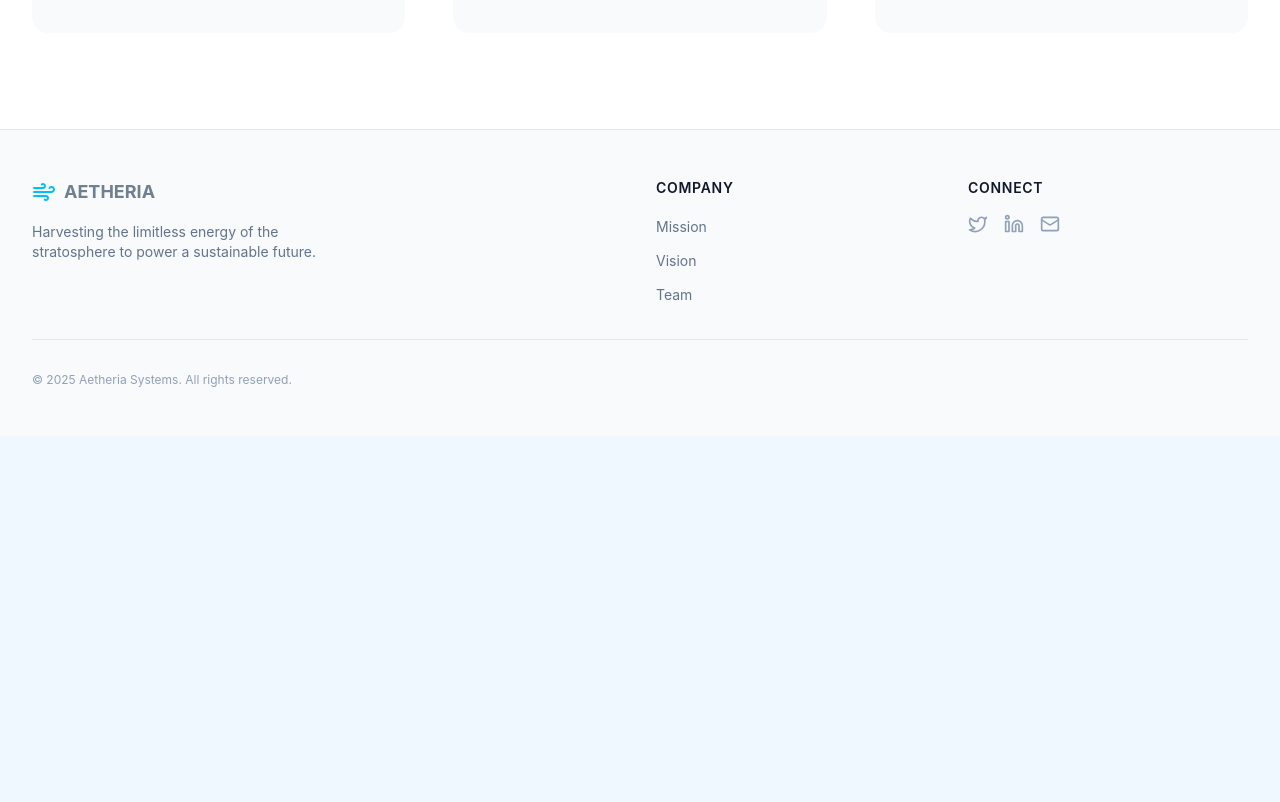
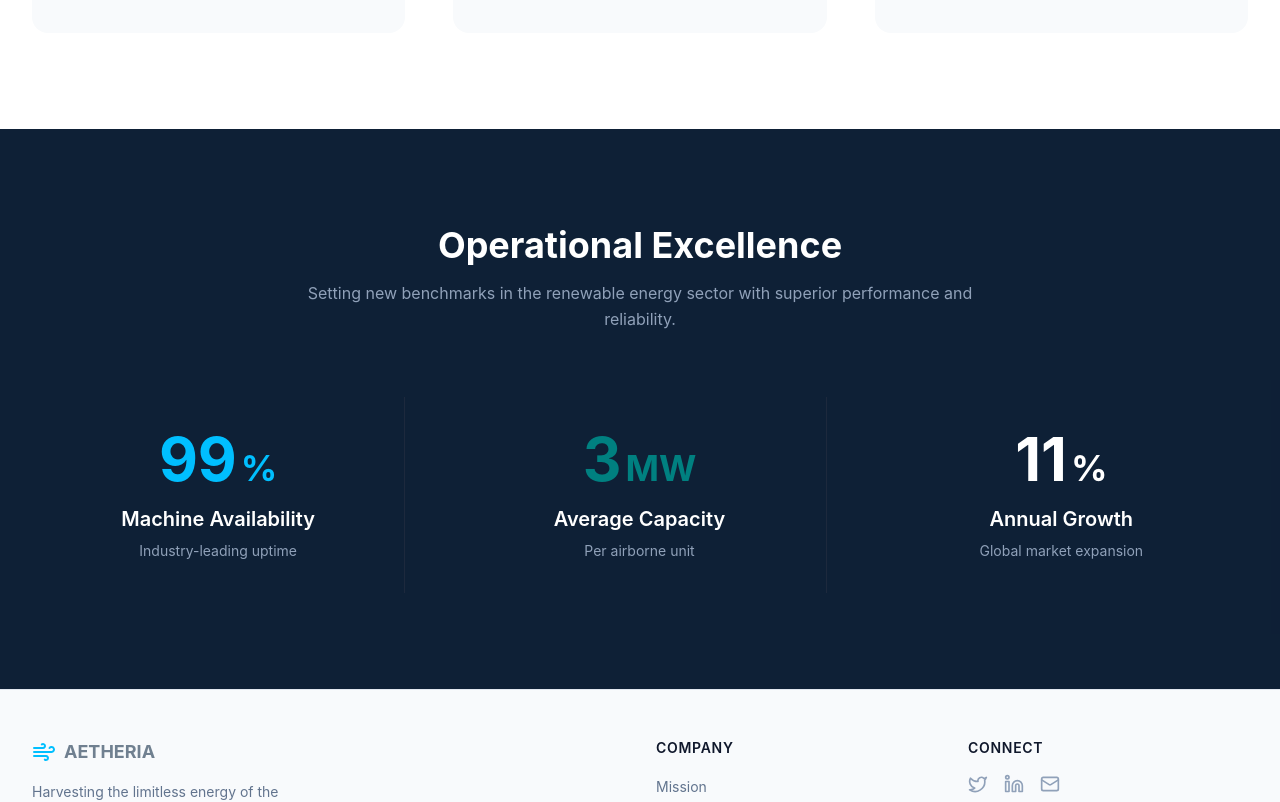
Before and after one commit to Calvin105/CAT-Assignment2, a React (Vite) app: page / in a window 1280 px wide. Shown: the part 1145-1947 px from the top of the page. Before the commit the page ends 1581 px from the top, so only its background shows below. Built offline with nearby package versions, Linux system fonts and the light colour scheme.

Commit message:
fix(framer motion): header=height screen

```diff
--- /dev/null
+++ b/src/components/CountUp.jsx
@@ -0,0 +1,81 @@
+import { useEffect, useRef } from "react";
+import { useInView, useMotionValue, useSpring } from "framer-motion";
+
+export default function CountUp({
+    to,
+    from = 0,
+    direction = "up",
+    delay = 0,
+    duration = 2,
+    className = "",
+    startWhen = true,
+    separator = "",
+    onStart,
+    onEnd,
+}) {
+    const ref = useRef(null);
+    const motionValue = useMotionValue(direction === "down" ? to : from);
+
+    const damping = 20 + 40 * (1 / duration);
+    const stiffness = 100 * (1 / duration);
+
+    const springValue = useSpring(motionValue, {
+        damping,
+        stiffness,
+    });
+
+    const isInView = useInView(ref, { once: true, margin: "0px" });
+
+    useEffect(() => {
+        if (ref.current) {
+            ref.current.textContent = String(direction === "down" ? to : from);
+        }
+    }, [from, to, direction]);
+
+    useEffect(() => {
+        if (isInView && startWhen) {
+            if (typeof onStart === "function") {
+                onStart();
+            }
+
+            const timeoutId = setTimeout(() => {
+                motionValue.set(direction === "down" ? from : to);
+            }, delay * 1000);
+
+            const durationTimeoutId = setTimeout(() => {
+                if (typeof onEnd === "function") {
+                    onEnd();
+                }
+            }, delay * 1000 + duration * 1000);
+
+            return () => {
+                clearTimeout(timeoutId);
+                clearTimeout(durationTimeoutId);
+            };
+        }
+    }, [isInView, startWhen, motionValue, direction, from, to, delay, onStart, onEnd]);
+
+    useEffect(() => {
+        const unsubscribe = springValue.on("change", (latest) => {
+            if (ref.current) {
+                const options = {
+                    useGrouping: !!separator,
+                    minimumFractionDigits: 0,
+                    maximumFractionDigits: 0,
+                };
+
+                const formattedNumber = Intl.NumberFormat("en-US", options).format(
+                    latest.toFixed(0)
+                );
+
+                ref.current.textContent = separator
+                    ? formattedNumber.replace(/,/g, separator)
+                    : formattedNumber;
+            }
+        });
+
+        return () => unsubscribe();
+    }, [springValue, separator]);
+
+    return <span className={className} ref={ref} />;
+}
--- a/src/pages/Landing.jsx
+++ b/src/pages/Landing.jsx
@@ -2,6 +2,7 @@ import React from 'react';
 import { motion } from 'framer-motion';
 import { ArrowRight, Zap, Leaf, Eye } from 'lucide-react';
 import HeroBackground from '../components/HeroBackground';
+import CountUp from '../components/CountUp';
 
 const Landing = () => {
     const containerVariants = {
@@ -100,6 +101,66 @@ const Landing = () => {
                     </motion.div>
                 </div>
             </section>
+
+            {/* Statistics Section */}
+            <section className="py-24 bg-slate-900 text-white relative overflow-hidden">
+                <div className="absolute inset-0 bg-deep-sky-blue/5"></div>
+                <div className="max-w-7xl mx-auto px-4 sm:px-6 lg:px-8 relative z-10">
+                    <div className="text-center mb-16">
+                        <h2 className="text-3xl md:text-4xl font-bold text-white mb-4">Operational Excellence</h2>
+                        <p className="text-slate-400 max-w-2xl mx-auto">
+                            Setting new benchmarks in the renewable energy sector with superior performance and reliability.
+                        </p>
+                    </div>
+                    <div className="grid grid-cols-1 md:grid-cols-3 gap-12 text-center divide-y md:divide-y-0 md:divide-x divide-slate-800">
+                        <div className="p-8">
+                            <div className="text-6xl font-bold text-deep-sky-blue mb-4 flex justify-center items-baseline">
+                                <CountUp
+                                    from={0}
+                                    to={99}
+                                    separator=","
+                                    direction="up"
+                                    duration={1.5}
+                                    className="count-up-text"
+                                />
+                                <span className="text-4xl ml-1">%</span>
+                            </div>
+                            <h4 className="text-xl font-semibold text-white mb-2">Machine Availability</h4>
+                            <p className="text-slate-400 text-sm">Industry-leading uptime</p>
+                        </div>
+                        <div className="p-8">
+                            <div className="text-6xl font-bold text-energetic-teal mb-4 flex justify-center items-baseline">
+                                <CountUp
+                                    from={0}
+                                    to={3.4}
+                                    separator=","
+                                    direction="up"
+                                    duration={1.5}
+                                    className="count-up-text"
+                                />
+                                <span className="text-4xl ml-1">MW</span>
+                            </div>
+                            <h4 className="text-xl font-semibold text-white mb-2">Average Capacity</h4>
+                            <p className="text-slate-400 text-sm">Per airborne unit</p>
+                        </div>
+                        <div className="p-8">
+                            <div className="text-6xl font-bold text-white mb-4 flex justify-center items-baseline">
+                                <CountUp
+                                    from={0}
+                                    to={11}
+                                    separator=","
+                                    direction="up"
+                                    duration={1}
+                                    className="count-up-text"
+                                />
+                                <span className="text-4xl ml-1">%</span>
+                            </div>
+                            <h4 className="text-xl font-semibold text-white mb-2">Annual Growth</h4>
+                            <p className="text-slate-400 text-sm">Global market expansion</p>
+                        </div>
+                    </div>
+                </div>
+            </section>
         </div>
     );
 };
--- a/src/pages/Mission.jsx
+++ b/src/pages/Mission.jsx
@@ -1,24 +1,28 @@
-import React from 'react';
+import React, { useEffect } from 'react';
 import { motion } from 'framer-motion';
 import { Globe, Recycle, Sun } from 'lucide-react';
 
 const Mission = () => {
+    useEffect(() => {
+        window.scrollTo(0, 0);
+    }, []);
+
     return (
         <div className="bg-white">
             {/* Header */}
-            <section className="bg-slate-50 py-20">
-                <div className="max-w-7xl mx-auto px-4 sm:px-6 lg:px-8 text-center">
+            <section className="bg-slate-50 min-h-screen flex items-center justify-center relative overflow-hidden">
+                <div className="max-w-7xl mx-auto px-4 sm:px-6 lg:px-8 text-center relative z-10">
                     <motion.h1
                         initial={{ opacity: 0, y: 20 }}
                         animate={{ opacity: 1, y: 0 }}
-                        className="text-4xl md:text-5xl font-bold text-slate-gray mb-6"
+                        className="text-6xl md:text-8xl font-extrabold text-transparent bg-clip-text bg-gradient-to-r from-slate-900 to-slate-600 mb-8 tracking-tighter"
                     >
                         Our Mission
                     </motion.h1>
                     <motion.p
                         initial={{ opacity: 0, y: 20 }}
                         animate={{ opacity: 1, y: 0 }}
-                        transition={{ delay: 0.1 }}
+                        transition={{ delay: 0.2, duration: 0.6 }}
                         className="text-xl text-slate-500 max-w-3xl mx-auto"
                     >
                         To accelerate the world's transition to sustainable energy by unlocking the untapped power of the sky.
--- a/src/pages/Team.jsx
+++ b/src/pages/Team.jsx
@@ -1,8 +1,12 @@
-import React from 'react';
+import React, { useEffect } from 'react';
 import { motion } from 'framer-motion';
 import { Linkedin, Mail } from 'lucide-react';
 
 const Team = () => {
+    useEffect(() => {
+        window.scrollTo(0, 0);
+    }, []);
+
     const teamMembers = [
         {
             name: 'Dr. Elena Rostova',
@@ -26,18 +30,23 @@ const Team = () => {
 
     return (
         <div className="bg-white">
-            <section className="bg-slate-50 py-20 text-center">
-                <div className="max-w-7xl mx-auto px-4 sm:px-6 lg:px-8">
+            <section className="bg-slate-50 min-h-screen flex items-center justify-center relative overflow-hidden">
+                <div className="max-w-7xl mx-auto px-4 sm:px-6 lg:px-8 text-center relative z-10">
                     <motion.h1
                         initial={{ opacity: 0, y: 20 }}
                         animate={{ opacity: 1, y: 0 }}
-                        className="text-4xl md:text-5xl font-bold text-slate-gray mb-6"
+                        className="text-6xl md:text-8xl font-extrabold text-transparent bg-clip-text bg-gradient-to-r from-slate-900 to-slate-600 mb-8 tracking-tighter"
                     >
                         Meet the Minds
                     </motion.h1>
-                    <p className="text-xl text-slate-500 max-w-2xl mx-auto">
+                    <motion.p
+                        initial={{ opacity: 0, y: 20 }}
+                        animate={{ opacity: 1, y: 0 }}
+                        transition={{ delay: 0.2, duration: 0.6 }}
+                        className="text-xl text-slate-500 max-w-2xl mx-auto"
+                    >
                         A diverse team of engineers, scientists, and visionaries united by a single goal.
-                    </p>
+                    </motion.p>
                 </div>
             </section>
 
--- a/src/pages/Vision.jsx
+++ b/src/pages/Vision.jsx
@@ -1,8 +1,12 @@
-import React from 'react';
+import React, { useEffect } from 'react';
 import { motion } from 'framer-motion';
 import { Map, TrendingUp, Cpu } from 'lucide-react';
 
 const Vision = () => {
+    useEffect(() => {
+        window.scrollTo(0, 0);
+    }, []);
+
     const roadmapItems = [
         {
             year: '2025',
@@ -26,19 +30,24 @@ const Vision = () => {
 
     return (
         <div className="bg-white">
-            <section className="bg-slate-900 text-white py-24 relative overflow-hidden">
+            <section className="bg-slate-900 text-white min-h-screen flex items-center justify-center relative overflow-hidden">
                 <div className="absolute inset-0 bg-[url('https://images.unsplash.com/photo-1451187580459-43490279c0fa?q=80&w=2072&auto=format&fit=crop')] bg-cover bg-center opacity-20"></div>
                 <div className="max-w-7xl mx-auto px-4 sm:px-6 lg:px-8 relative z-10 text-center">
                     <motion.h1
                         initial={{ opacity: 0, y: 30 }}
                         animate={{ opacity: 1, y: 0 }}
-                        className="text-5xl md:text-6xl font-bold mb-6"
+                        className="text-6xl md:text-8xl font-extrabold mb-8 tracking-tighter bg-clip-text text-transparent bg-gradient-to-b from-white to-sky-200"
                     >
                         A World Powered by Wind
                     </motion.h1>
-                    <p className="text-xl text-slate-300 max-w-3xl mx-auto">
+                    <motion.p
+                        initial={{ opacity: 0, y: 20 }}
+                        animate={{ opacity: 1, y: 0 }}
+                        transition={{ delay: 0.2, duration: 0.6 }}
+                        className="text-xl text-slate-300 max-w-3xl mx-auto"
+                    >
                         Envisioning a future where clean energy is abundant, accessible, and invisible.
-                    </p>
+                    </motion.p>
                 </div>
             </section>
 
```
